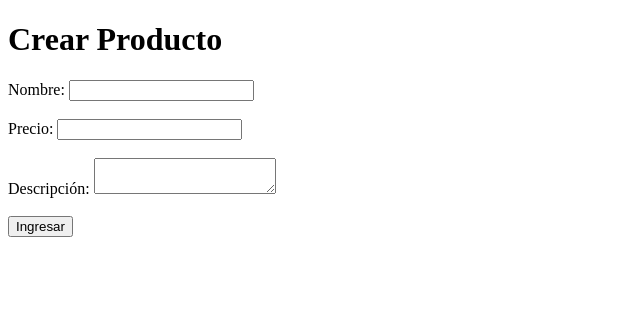
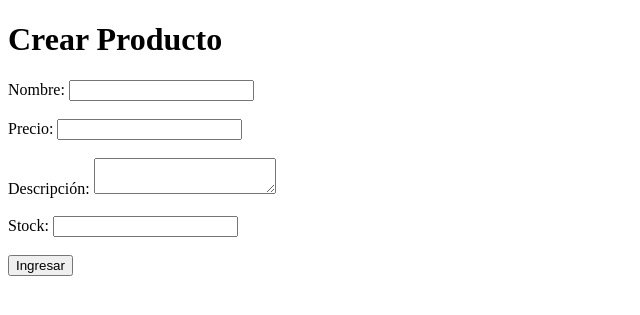
Before and after one commit to Benja0101/backend-p2-c2-p2025, a Django app: page /inventario/productos/crear/ in a window 1280 px wide. Shown: the top 315 px of the page, without its empty margins (0-640 px from the left). Run offline with Django 5.2, Linux system fonts and the light colour scheme.

Commit message:
clase viernes 12 de sep

```diff
--- a/bienvenida/inventario/models.py
+++ b/bienvenida/inventario/models.py
@@ -3,14 +3,12 @@
 
 from django.db import models
 
-# 📦 Modelo para representar productos en el inventario
 class Productos(models.Model):
     nombre = models.CharField(max_length=100)
     descripcion = models.CharField(max_length=255)
     precio = models.DecimalField(max_digits=10, decimal_places=2)
     stock = models.IntegerField()
 
-    # 🏷️ Método para mostrar el nombre del producto cuando se imprime el objeto
     def __str__(self):
         return self.nombre
 
--- a/bienvenida/inventario/templates/inventario/crear-producto.html
+++ b/bienvenida/inventario/templates/inventario/crear-producto.html
@@ -13,9 +13,11 @@
         <input type="text" id="nombre" name="nombre" required><br><br>
         <label for="precio">Precio:</label>
         <input type="number" id="precio" name="precio" step="0.01" required><br><br>
-        <label for="descripcion">Descripción:</label>
-        <textarea id="descripcion" name="descripcion" required></textarea><br><br>
-        <button type="submit">Ingresar</button>
+    <label for="descripcion">Descripción:</label>
+    <textarea id="descripcion" name="descripcion" required></textarea><br><br>
+    <label for="stock">Stock:</label>
+    <input type="number" id="stock" name="stock" required><br><br>
+    <button type="submit">Ingresar</button>
     </form>
 </body>
 </html>
```
Also changed, not shown: bienvenida/bienvenida/models.py (+1 -8 lines), bienvenida/inventario/forms.py (+1 -10 lines), bienvenida/db.sqlite3.
